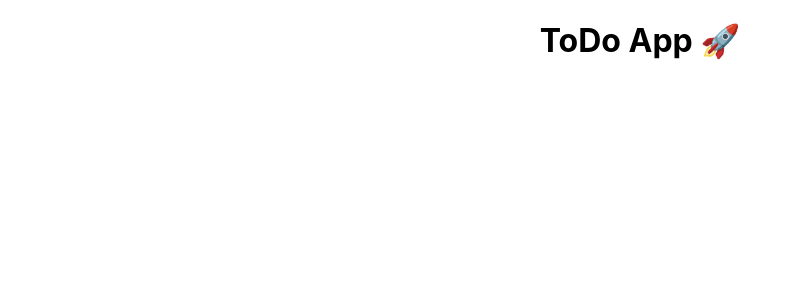
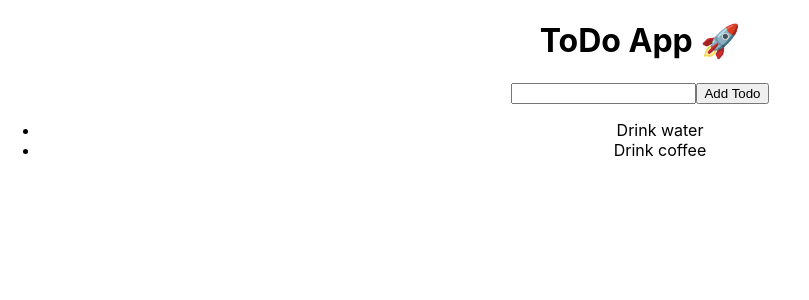
Before and after one commit to SuvarneshKM/todo-react-crud, a JavaScript app: page / in a window 1280 px wide. Shown: the top 300 px of the page, without its empty margins (0-809 px from the left). Built offline with nearby package versions, Linux system fonts and the light colour scheme; the HTML template or start-up script is replaced by a standard one.

Commit message:
Basic UI

```diff
--- a/src/App.js
+++ b/src/App.js
@@ -4,6 +4,12 @@ function App() {
   return (
     <div className="App">
       <h1>ToDo App 🚀 </h1>
+      <input />
+      <button>Add Todo</button>
+      <ul>
+        <li>Drink water</li>
+        <li>Drink coffee</li>
+      </ul>
     </div>
   );
 }
```
